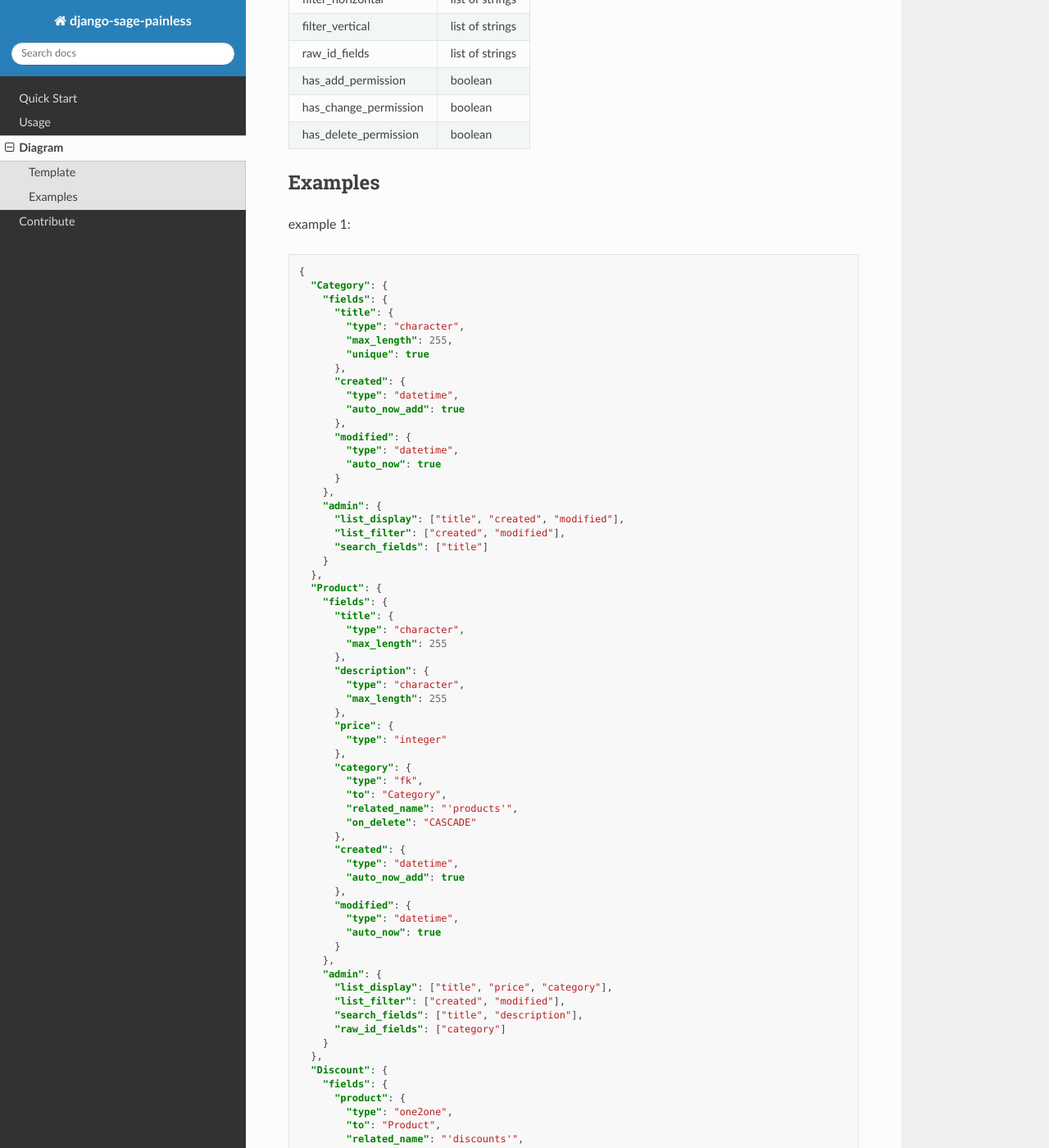
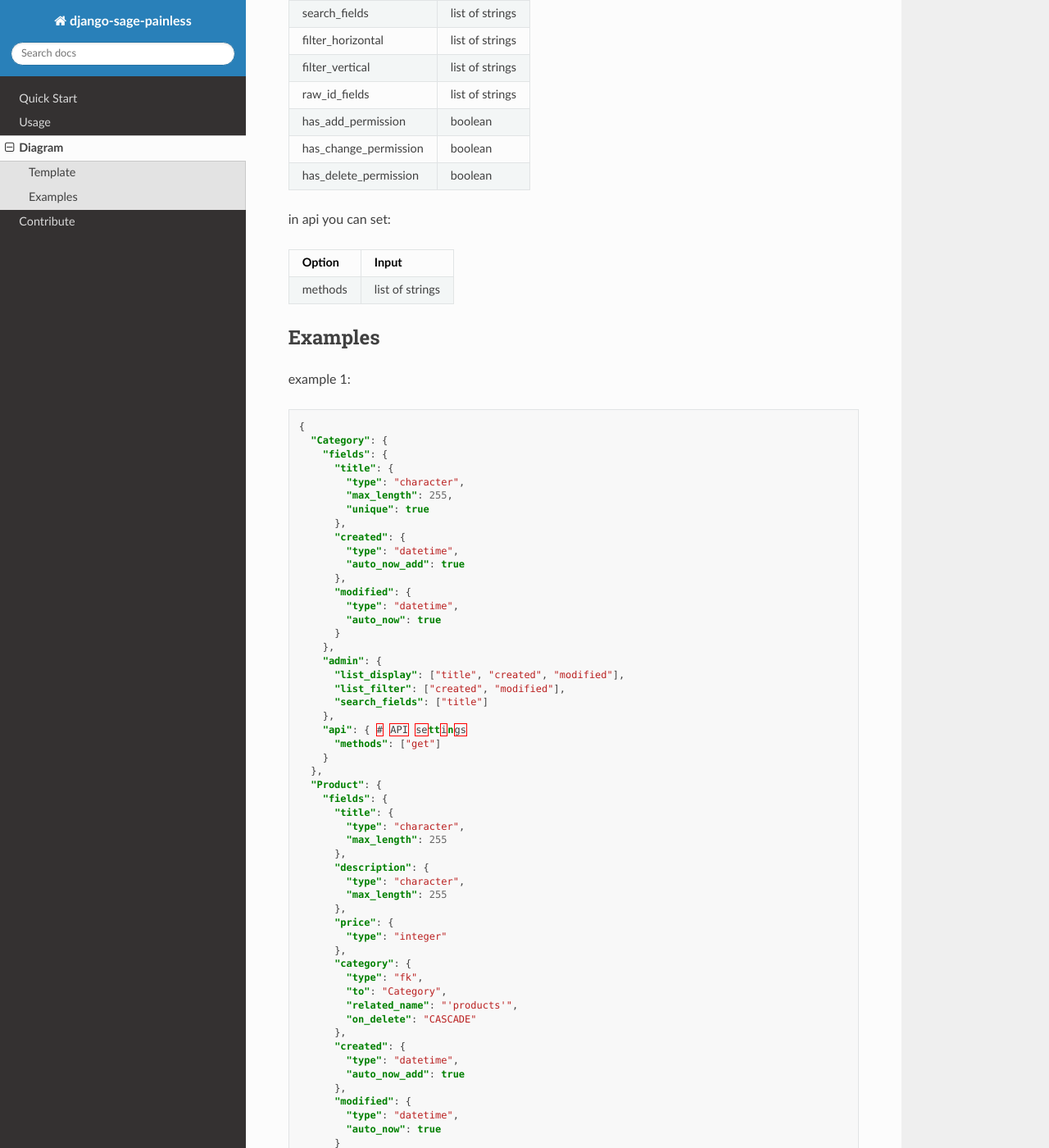
Before and after one commit to sageteamorg/django-sage-painless, a Sphinx documentation site: the page built from docs/diagram.rst, in a window 1280 px wide and 1400 px high, scrolled down 1521 px. Shown: the whole window at 82% size. Built offline with Sphinx 7.4.7 and the Read the Docs theme 2.0.0, drawn with Linux system fonts in a browser that asks for light colours; some of the changed text lies outside the part shown.

Commit message:
docs (sphinx): Update sphinx docs

```diff
--- a/docs/diagram.rst
+++ b/docs/diagram.rst
@@ -32,6 +32,9 @@ the template of the diagram is something like this:
           "list_display": ["title", "created", "modified"],
           "list_filter": ["created", "modified"],
           "search_fields": ["title"]
+        },
+        "api": { # API settings (default is all model mixins)
+          "methods": ["get", "post"]
         }
       }
     }
@@ -72,6 +75,14 @@ has_change_permission     boolean
 has_delete_permission     boolean
 ======================  =======================
 
+in api you can set:
+
+======================  =======================
+      Option             Input
+======================  =======================
+methods                 list of strings
+======================  =======================
+
 Examples
 ----------------
 
@@ -100,6 +111,9 @@ example 1:
           "list_display": ["title", "created", "modified"],
           "list_filter": ["created", "modified"],
           "search_fields": ["title"]
+        },
+        "api": { # API settings
+          "methods": ["get"]
         }
       },
       "Product": {
@@ -135,6 +149,9 @@ example 1:
           "list_filter": ["created", "modified"],
           "search_fields": ["title", "description"],
           "raw_id_fields": ["category"]
+        },
+        "api": { # API settings
+          "methods": ["get"]
         }
       },
       "Discount": {
@@ -162,6 +179,9 @@ example 1:
           "list_display": ["discount", "product", "created", "modified"],
           "list_filter": ["created", "modified"],
           "raw_id_fields": ["product"]
+        },
+        "api": { # API settings
+          "methods": ["get"]
         }
       }
     }
@@ -210,6 +230,9 @@ example 2:
           "list_display": ["title", "created", "updated"],
           "list_filter": ["created", "updated", "options"],
           "search_fields": ["title", "body"]
+        },
+        "api": { # API settings
+          "methods": ["get", "post"]
         }
       }
     }
```
